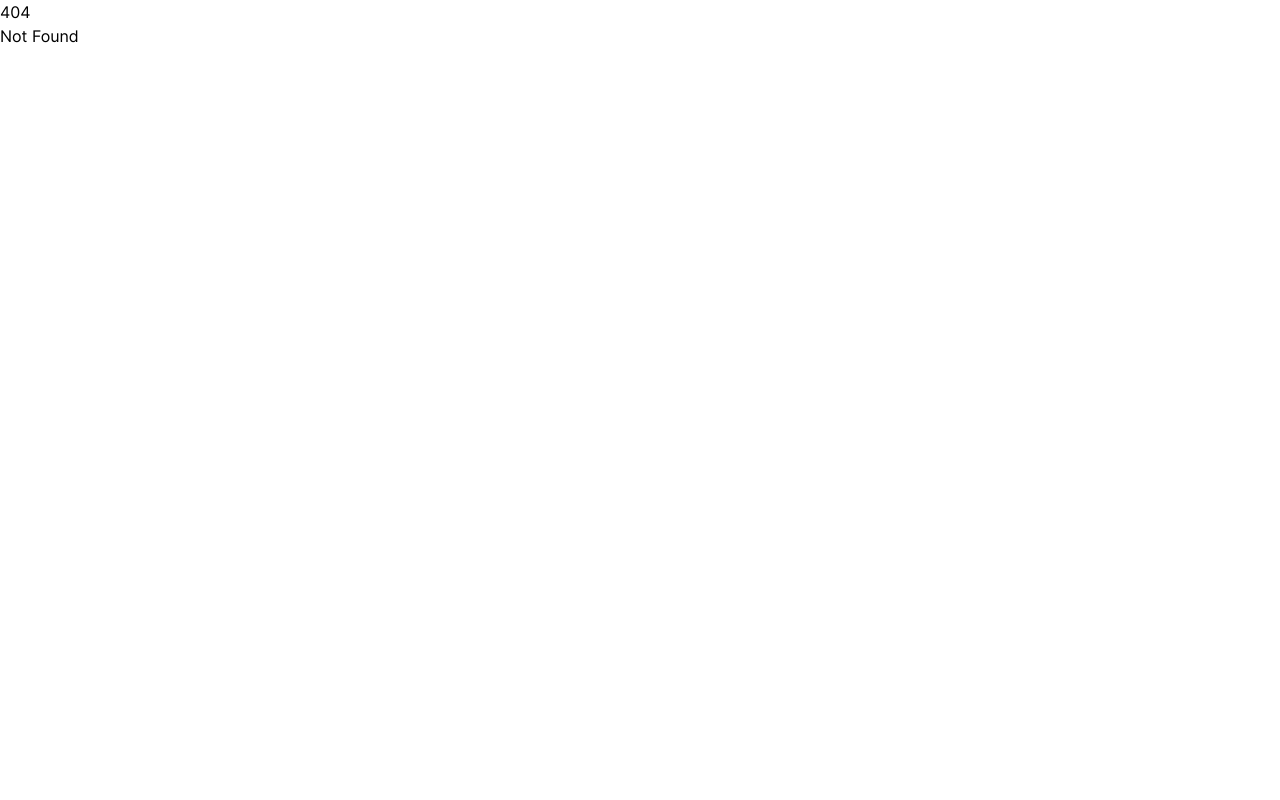
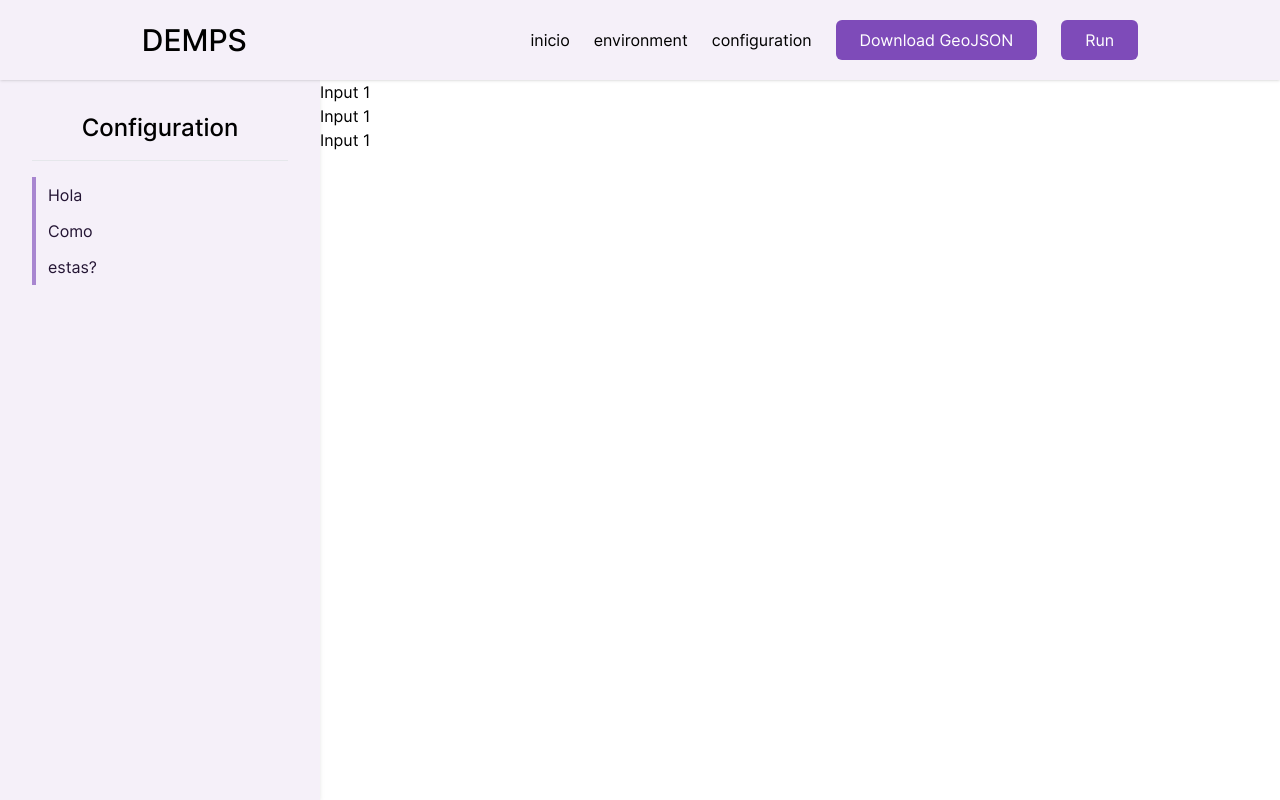
Before and after one commit to ariel-salgado/demps, a SvelteKit app: page /configuration in a window 1280 px wide. Before the commit this address had no page. Built offline with nearby package versions, Linux system fonts and the light colour scheme.

Commit message:
Added base layout

```diff
--- /dev/null
+++ b/src/routes/(app)/configuration/+page.svelte
@@ -0,0 +1,49 @@
+<script lang="ts">
+	const asideItems: Array<{ title: string; href: string }> = [
+		{ title: 'Hola', href: '#section-1' },
+		{ title: 'Como', href: '#section-2' },
+		{ title: 'estas?', href: '#section-3' }
+	];
+</script>
+
+<div class="w-full h-full grid grid-cols-4">
+	<aside class="grid grid-rows-[auto_auto_1fr] gap-y-4 col-span-1 p-8 shadow-md bg-primary-50">
+		<span class="text-center">
+			<h2 class="text-2xl font-medium">Configuration</h2>
+		</span>
+
+		<hr />
+
+		<ul class="h-min flex flex-col border-l-4 border-primary-400">
+			{#each asideItems as { title, href }}
+				<li
+					class="w-full text-primary-900 hover:bg-primary-600 focus-within:bg-primary-600 hover:text-white focus-within:text-white transition-colors duration-300 rounded-r-md"
+				>
+					<a class="block px-3 py-1.5" {href}>{title}</a>
+				</li>
+			{/each}
+		</ul>
+	</aside>
+	<div class="col-span-3">
+		<form action="">
+			<div id="section-1">
+				<div>
+					<label for="">Input 1</label>
+					<input type="text" name="" />
+				</div>
+			</div>
+			<div id="section-2">
+				<div>
+					<label for="">Input 1</label>
+					<input type="text" name="" />
+				</div>
+			</div>
+			<div id="section-3">
+				<div>
+					<label for="">Input 1</label>
+					<input type="text" name="" />
+				</div>
+			</div>
+		</form>
+	</div>
+</div>
```
